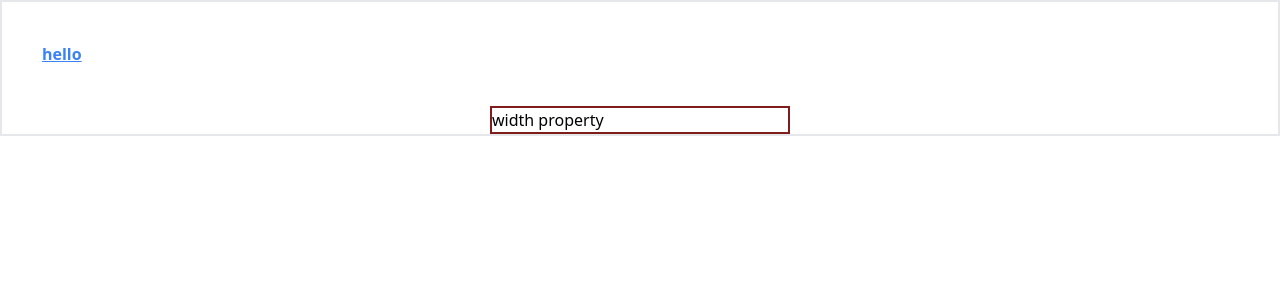
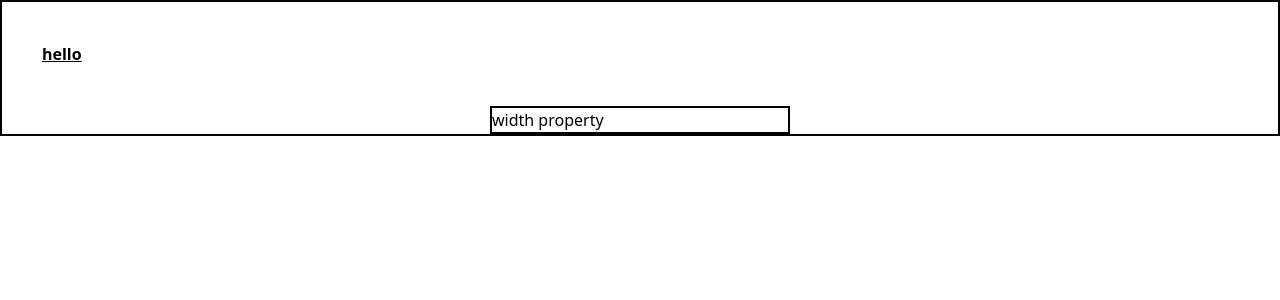
Before and after one commit to Sai4158/Icecream-store, a React (Vite) app in the folder React_tailwindcss/: page / in a window 1280 px wide. Shown: the top 300 px of the page. Built offline with nearby package versions, Linux system fonts and the light colour scheme.

Commit message:
Customs colors colors in tailwindcss

```diff
--- a/React_tailwindcss/tailwind.config.js
+++ b/React_tailwindcss/tailwind.config.js
@@ -2,6 +2,19 @@
 export default {
   content: ["./index.html", "./src/**/*.{js,ts,jsx,tsx}"],
   theme: {
+    // this is how you get the custom colors
+    colors: {
+      transparent: "transparent",
+      current: "currentColor",
+      white: "#ffffff",
+      purple: "#3f3cbb",
+      midnight: "#121063",
+      metal: "#565584",
+      tahiti: "#3ab7bf",
+      silver: "#ecebff",
+      "bubble-gum": "#ff77e9",
+      bermuda: "#78dcca",
+    },
     extend: {},
   },
   plugins: [],
```
